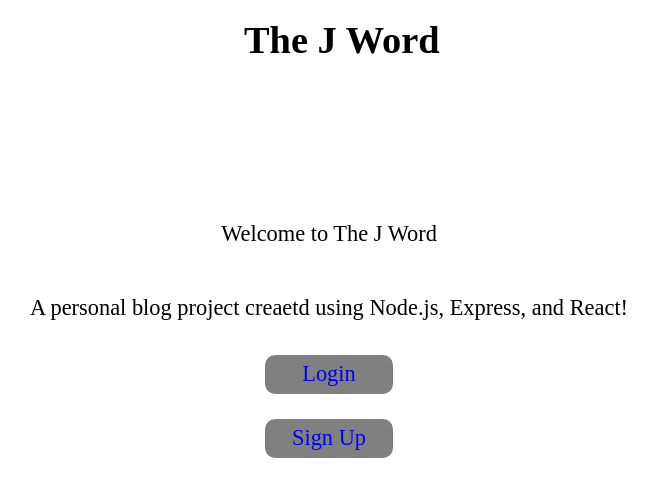
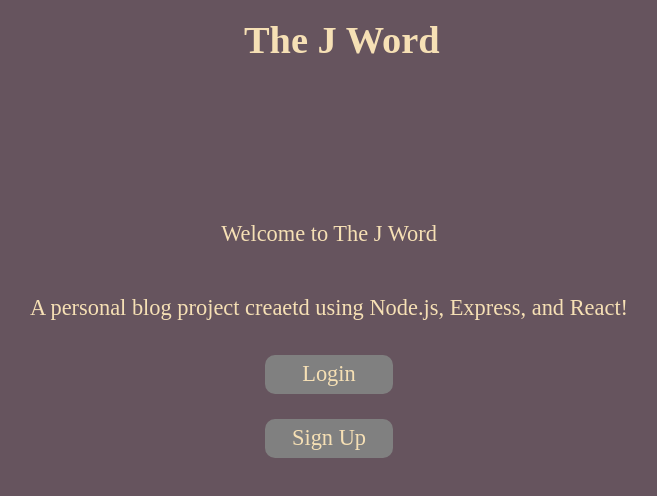
Before and after one commit to jkor2/blog_post_fullstack, a React (Create React App) app in the folder frontend/: page / in a window 1280 px wide. Shown: the top 496 px of the page, without its empty margins (311-968 px from the left). Built offline with nearby package versions, Linux system fonts and the light colour scheme.

Commit message:
Styles Changes

```diff
--- a/frontend/src/styles.css
+++ b/frontend/src/styles.css
@@ -4,6 +4,8 @@
   box-sizing: border-box;
   width: 100vw;
   height: 100vh;
+  background: #66545E;
+  color: #F6E0B5
 }
 .container {
   height: 100vh;
```
